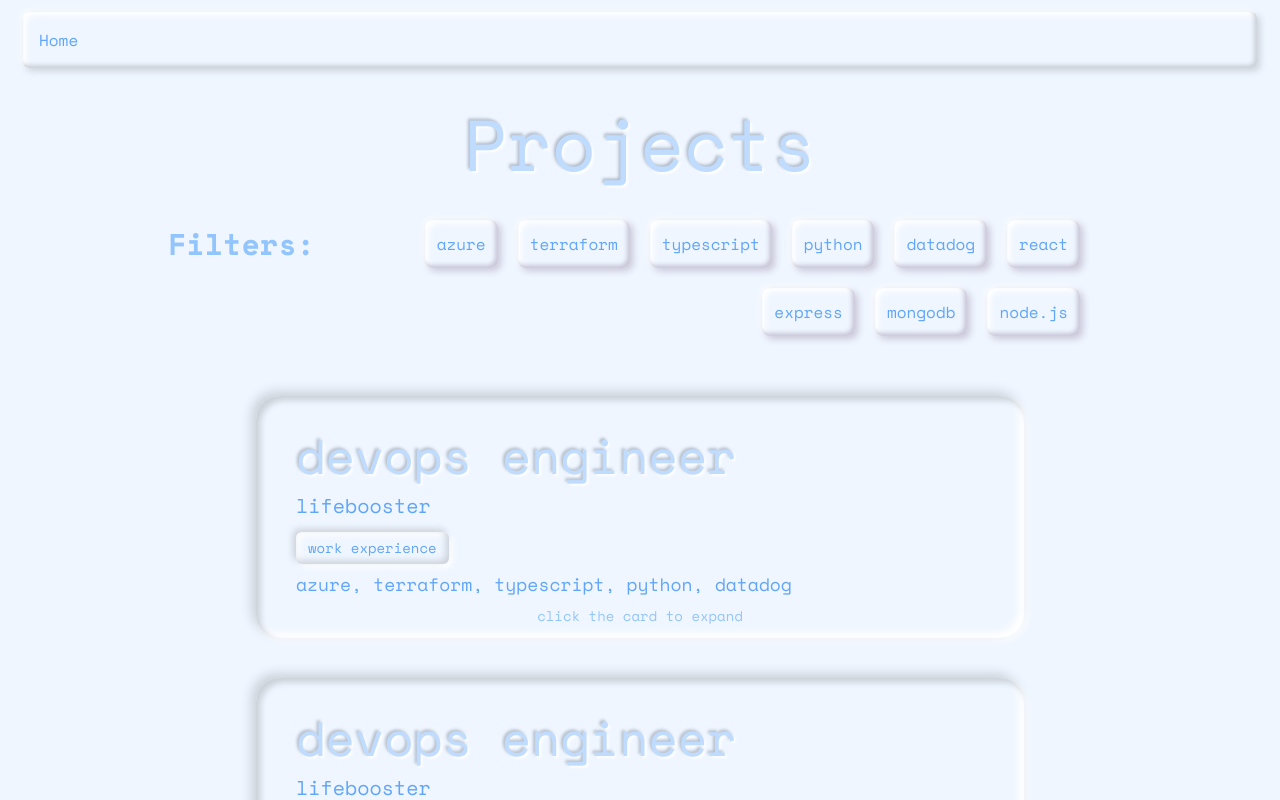
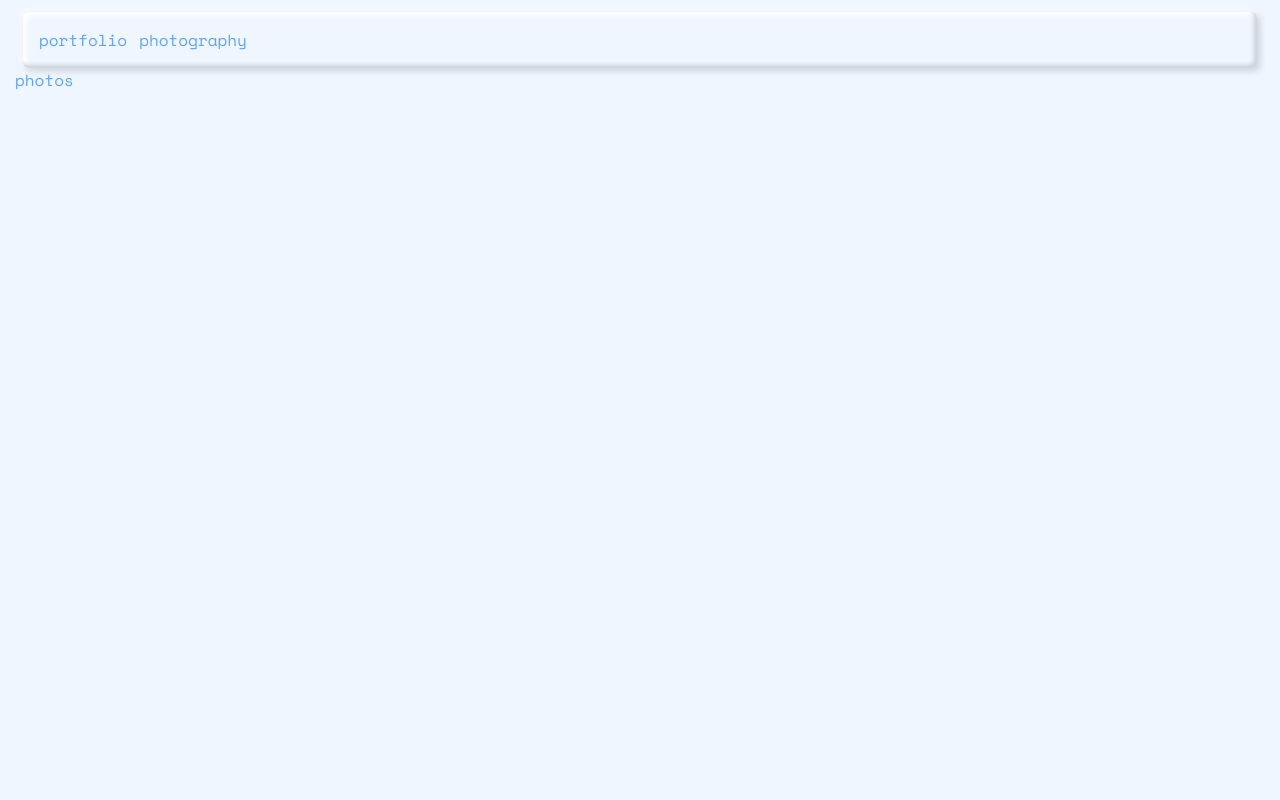
Before and after one commit to nand2246/portfolio, a React (Vite) app: page /photography in a window 1280 px wide. Shown: the top 800 px of the page. Built offline with nearby package versions, Linux system fonts and the light colour scheme.

Commit message:
add react-router

```diff
--- a/package.json
+++ b/package.json
@@ -14,7 +14,8 @@
     "@fontsource/space-mono": "^5.1.0",
     "framer-motion": "^11.8.0",
     "react": "^18.3.1",
-    "react-dom": "^18.3.1"
+    "react-dom": "^18.3.1",
+    "react-router-dom": "^6.26.2"
   },
   "devDependencies": {
     "@eslint/js": "^9.9.0",
--- a/src/App.tsx
+++ b/src/App.tsx
@@ -1,126 +1,48 @@
 import './App.css';
-import { easeInOut, motion, Variants } from 'framer-motion';
-import ExperienceCard from './components/ExperienceCard';
-import { useState } from 'react';
-import FilterButton from './components/FilterButton';
+import { AnimatePresence } from 'framer-motion';
+import Portfolio from './pages/portfolio';
+import { useLocation, useRoutes } from 'react-router-dom';
+import { cloneElement } from 'react';
+import GlassTransition from './components/GlassTransition';
+import NotFound from './components/NotFound';
 
-const experiences = [
+function App() {
+  const element = useRoutes([
     {
-    title: 'devops engineer',
-    company: 'lifebooster',
-    dates: 'may - december 2022',
-    primaryTag: 'work experience',
-    technologies: ['azure', 'terraform', 'typescript', 'python', 'datadog'],
-    responsibilities: [],
+      path: '/',
+      element: <Portfolio />,
     },
     {
-    title: 'devops engineer',
-    company: 'lifebooster',
-    dates: 'january - april 2023',
-    primaryTag: 'work experience',
-    technologies: ['azure', 'terraform', 'typescript', 'python', 'datadog'],
-    responsibilities: [],
+      path: '/portfolio',
+      element: <Portfolio />,
     },
     {
-    title: 'ai-tinerary',
-    company: 'an AI itinerary creator',
-    primaryTag: 'personal project',
-    technologies: ['react', 'express', 'mongodb', 'node.js'],
-    responsibilities: [],
+      path: '/photography',
+      element: (
+        <GlassTransition>
+          <div>photos</div>
+        </GlassTransition>
+      ),
     },
-];
+    {
+      path: '*',
+      element: (
+        <GlassTransition>
+          <NotFound />
+        </GlassTransition>
+      ),
+    },
+  ]);
 
-const technologies: string[] = [
-  ...new Set(experiences.map((experience) => experience.technologies).flat()),
-];
+  const location = useLocation();
 
-const animateOpacity: Variants = {
-  initial: { opacity: 0 },
-  animate: {
-    opacity: 1,
-    transition: { delay: 0.6, duration: 0.6 },
-  },
-};
-
-const animateGlass: Variants = {
-  initial: {
-    background: 'rgba(255,255,255,0.25)',
-    backdropFilter: 'blur(20px)',
-    WebkitBackdropFilter: 'blur(20px)',
-  },
-  animateBlur: {
-    background: 'rgba(255,255,255,0)',
-    backdropFilter: 'blur(0px)',
-    WebkitBackdropFilter: 'blur(0px)',
-    transition: { ease: easeInOut, delay: 0.6, duration: 1 },
-  },
-  setDisplayNone: {
-    display: 'none',
-    transition: { delay: 1.6 },
-  },
-};
-
-function App() {
-  const [activeTags, setActiveTags] = useState<string[]>([]);
+  if (!element) return null;
 
   return (
     <>
-      <motion.div
-        className='fixed top-0 h-screen w-full z-50'
-        variants={animateGlass}
-        initial='initial'
-        animate={['animateBlur', 'setDisplayNone']}
-      />
-
-      <motion.div
-        variants={animateOpacity}
-        initial='initial'
-        animate='animate'
-        className='p-5 sm:p-10 max-w-screen-lg mx-auto'
-      >
-        <h1 className='text-5xl sm:text-7xl text-blue-200 inset-text text-center pb-6 sm:pb-10'>
-          Projects
-        </h1>
-        <div className='flex flex-wrap sm:flex-nowrap text-center sm:text-left pb-10'>
-          <div
-            className='w-full sm:w-fit sm:pt-1.5 pb-2 sm:pb-5 pr-3 sm:pr-4 text-blue-300 text-3xl'
-            style={{ fontWeight: 700 }}
-          >
-            Filters:
-          </div>
-          <div className='flex-1 flex flex-wrap justify-left sm:justify-end px-3'>
-            {technologies.map((technology: string) => (
-              <FilterButton
-                key={technology}
-                tag={technology}
-                handleAdd={() => {
-                  return setActiveTags([...activeTags, technology]);
-                }}
-                handleRemove={() => {
-                  return setActiveTags(
-                    activeTags.filter((tag) => tag !== technology)
-                  );
-                }}
-              />
-            ))}
-          </div>
-        </div>
-        <div className='flex flex-wrap justify-center max-w-screen-md mx-auto'>
-          {experiences.map((experience) => {
-            const { title, company, primaryTag, technologies } = experience;
-            return (
-              <ExperienceCard
-                key={title}
-                title={title}
-                company={company}
-                primaryTag={primaryTag}
-                technologies={technologies}
-                activeTags={activeTags}
-              />
-            );
-          })}
-        </div>
-      </motion.div>
+      <AnimatePresence mode='wait'>
+        {cloneElement(element, { key: location.pathname })}
+      </AnimatePresence>
     </>
   );
 }
--- /dev/null
+++ b/src/components/GlassTransition.tsx
@@ -0,0 +1,60 @@
+import { easeInOut, Variants, motion } from 'framer-motion';
+import { ReactNode } from 'react';
+
+const animateGlass: Variants = {
+  initial: {
+    backdropFilter: 'blur(20px)',
+    WebkitBackdropFilter: 'blur(20px)',
+  },
+  animateUnBlur: {
+    backdropFilter: 'blur(0px)',
+    WebkitBackdropFilter: 'blur(0px)',
+    transition: { ease: easeInOut, delay: 0, duration: 1 },
+  },
+  setDisplayNone: {
+    display: 'none',
+    transition: { delay: 1.6 },
+  },
+  animateBlur: {
+    backdropFilter: 'blur(20px)',
+    WebkitBackdropFilter: 'blur(20px)',
+    transition: { ease: easeInOut, delay: 0, duration: 1 },
+  },
+  setDisplayBlock: {
+    display: 'block',
+    transition: { duration: 0 },
+  },
+};
+
+const animateOpacity: Variants = {
+  initial: { opacity: 0 },
+  animate: {
+    opacity: 1,
+    transition: { duration: 0.25 },
+  },
+  exit: {
+    opacity: 0,
+    transition: { delay: 0.4, duration: 0.2 },
+  },
+};
+export default function GlassTransition({ children }: { children: ReactNode }) {
+  return (
+    <>
+      <motion.div
+        className='fixed top-0 h-screen w-full z-50'
+        variants={animateGlass}
+        initial='initial'
+        animate={['animateUnBlur', 'setDisplayNone']}
+        exit={['animateBlur', 'setDisplayBlock']}
+      />
+      <motion.div
+        variants={animateOpacity}
+        initial='initial'
+        animate='animate'
+        exit='exit'
+      >
+        {children}
+      </motion.div>
+    </>
+  );
+}
--- a/src/components/NavBar.tsx
+++ b/src/components/NavBar.tsx
@@ -1,3 +1,5 @@
+import { Link } from 'react-router-dom';
+
 export default function NavBar() {
   return (
     <div className='sticky top-0 left-0 w-full bg-blue-50 pt-3 px-2 sm:px-2 z-40'>
@@ -10,7 +12,12 @@ export default function NavBar() {
         -1.5px -1.5px 6px 0 #ffffff`,
         }}
       >
-        <div>Home</div>
+        <Link to='/portfolio' className='pr-3'>
+          portfolio
+        </Link>
+        <Link to='/photography' className='pr-3'>
+          photography
+        </Link>
       </div>
     </div>
   );
--- /dev/null
+++ b/src/components/NotFound.tsx
@@ -0,0 +1,15 @@
+import { Link } from 'react-router-dom';
+import GlassTransition from './GlassTransition';
+
+export default function NotFound() {
+  return (
+    <GlassTransition>
+      <div className='pt-10 text-center'>
+        <div>this page does not exist</div>
+        <Link to={'/portfolio'} className='text-blue-600 font-bold'>
+          return to portfolio
+        </Link>
+      </div>
+    </GlassTransition>
+  );
+}
--- a/src/main.tsx
+++ b/src/main.tsx
@@ -3,10 +3,13 @@ import { createRoot } from 'react-dom/client';
 import App from './App.tsx';
 import './index.css';
 import NavBar from './components/NavBar.tsx';
+import { BrowserRouter } from 'react-router-dom';
 
 createRoot(document.getElementById('root')!).render(
   <StrictMode>
-    <NavBar />
-    <App />
+    <BrowserRouter>
+      <NavBar />
+      <App />
+    </BrowserRouter>
   </StrictMode>
 );
--- /dev/null
+++ b/src/pages/portfolio.tsx
@@ -0,0 +1,87 @@
+import { useState } from 'react';
+import FilterButton from './components/FilterButton';
+import ExperienceCard from './components/ExperienceCard';
+import GlassTransition from '../components/GlassTransition';
+
+const experiences = [
+  {
+    title: 'devops engineer',
+    company: 'lifebooster',
+    dates: 'may - december 2022',
+    primaryTag: 'work experience',
+    technologies: ['azure', 'terraform', 'typescript', 'python', 'datadog'],
+    responsibilities: [],
+  },
+  {
+    title: 'devops engineer',
+    company: 'lifebooster',
+    dates: 'january - april 2023',
+    primaryTag: 'work experience',
+    technologies: ['azure', 'terraform', 'typescript', 'python', 'datadog'],
+    responsibilities: [],
+  },
+  {
+    title: 'ai-tinerary',
+    company: 'an AI itinerary creator',
+    primaryTag: 'personal project',
+    technologies: ['react', 'express', 'mongodb', 'node.js'],
+    responsibilities: [],
+  },
+];
+
+const technologies: string[] = [
+  ...new Set(experiences.map((experience) => experience.technologies).flat()),
+];
+
+export default function Portfolio() {
+  const [activeTags, setActiveTags] = useState<string[]>([]);
+
+  return (
+    <GlassTransition>
+      <div className='p-5 sm:p-10 max-w-screen-lg mx-auto'>
+        <h1 className='text-5xl sm:text-7xl text-blue-200 inset-text text-center pb-6 sm:pb-10'>
+          Projects
+        </h1>
+        <div className='flex flex-wrap sm:flex-nowrap text-center sm:text-left pb-10'>
+          <div
+            className='w-full sm:w-fit sm:pt-1.5 pb-2 sm:pb-5 pr-3 sm:pr-4 text-blue-300 text-3xl'
+            style={{ fontWeight: 700 }}
+          >
+            Filters:
+          </div>
+          <div className='flex-1 flex flex-wrap justify-left sm:justify-end px-3'>
+            {technologies.map((technology: string) => (
+              <FilterButton
+                key={technology}
+                tag={technology}
+                handleAdd={() => {
+                  return setActiveTags([...activeTags, technology]);
+                }}
+                handleRemove={() => {
+                  return setActiveTags(
+                    activeTags.filter((tag) => tag !== technology)
+                  );
+                }}
+              />
+            ))}
+          </div>
+        </div>
+        <div className='flex flex-wrap justify-center max-w-screen-md mx-auto'>
+          {experiences.map((experience) => {
+            const { title, company, primaryTag, technologies } = experience;
+            return (
+              <ExperienceCard
+                key={title}
+                title={title}
+                company={company}
+                primaryTag={primaryTag}
+                technologies={technologies}
+                activeTags={activeTags}
+              />
+            );
+          })}
+        </div>
+      </div>
+    </GlassTransition>
+  );
+}
```
Also changed, not shown: src/pages/components/ExperienceCard.tsx (renamed from src/components/ExperienceCard.tsx), src/pages/components/FilterButton.tsx (renamed from src/components/FilterButton.tsx), 1 other file (tests, documents, lock files or other folders). Lines whose indentation alone changed are shown as unchanged.
